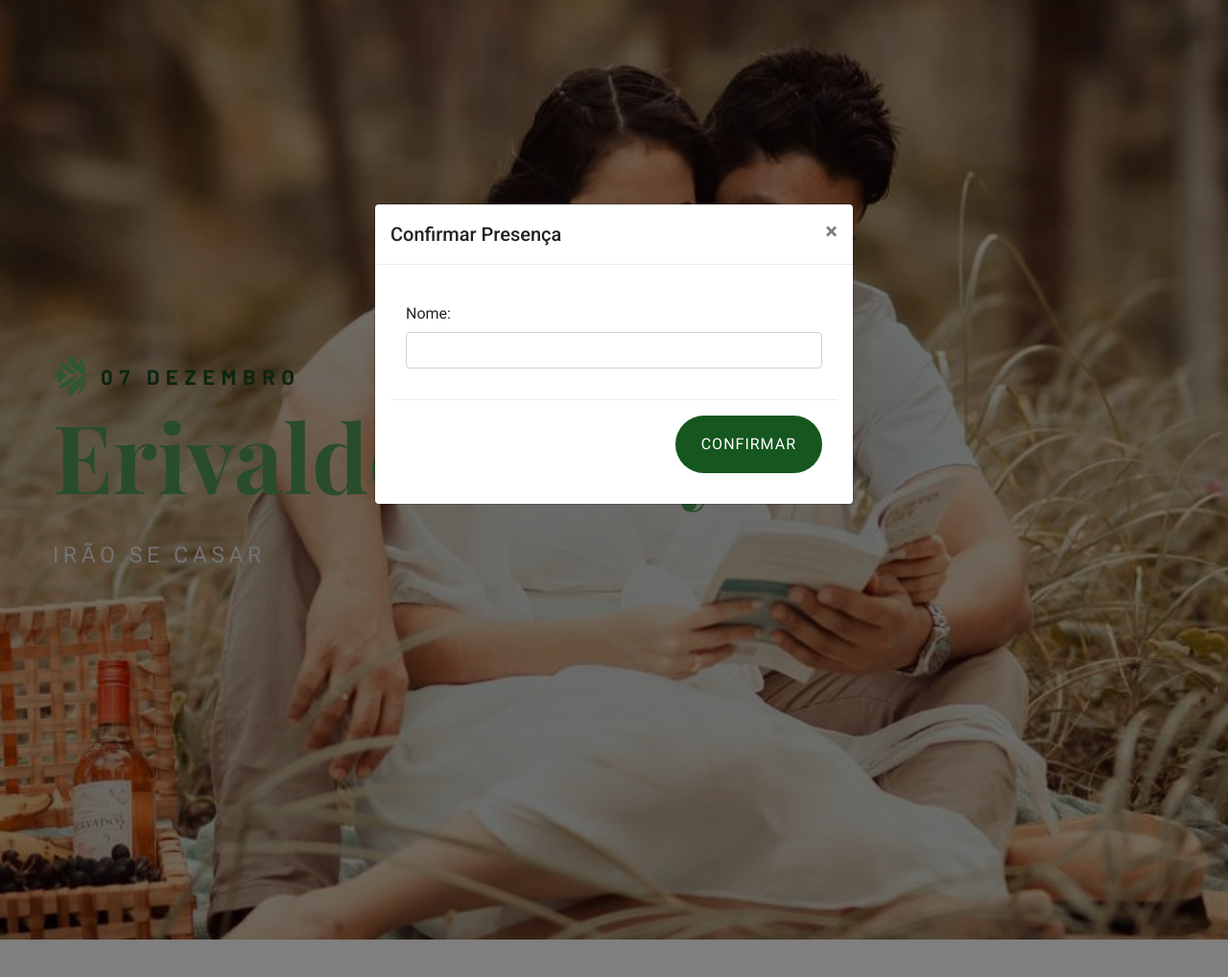
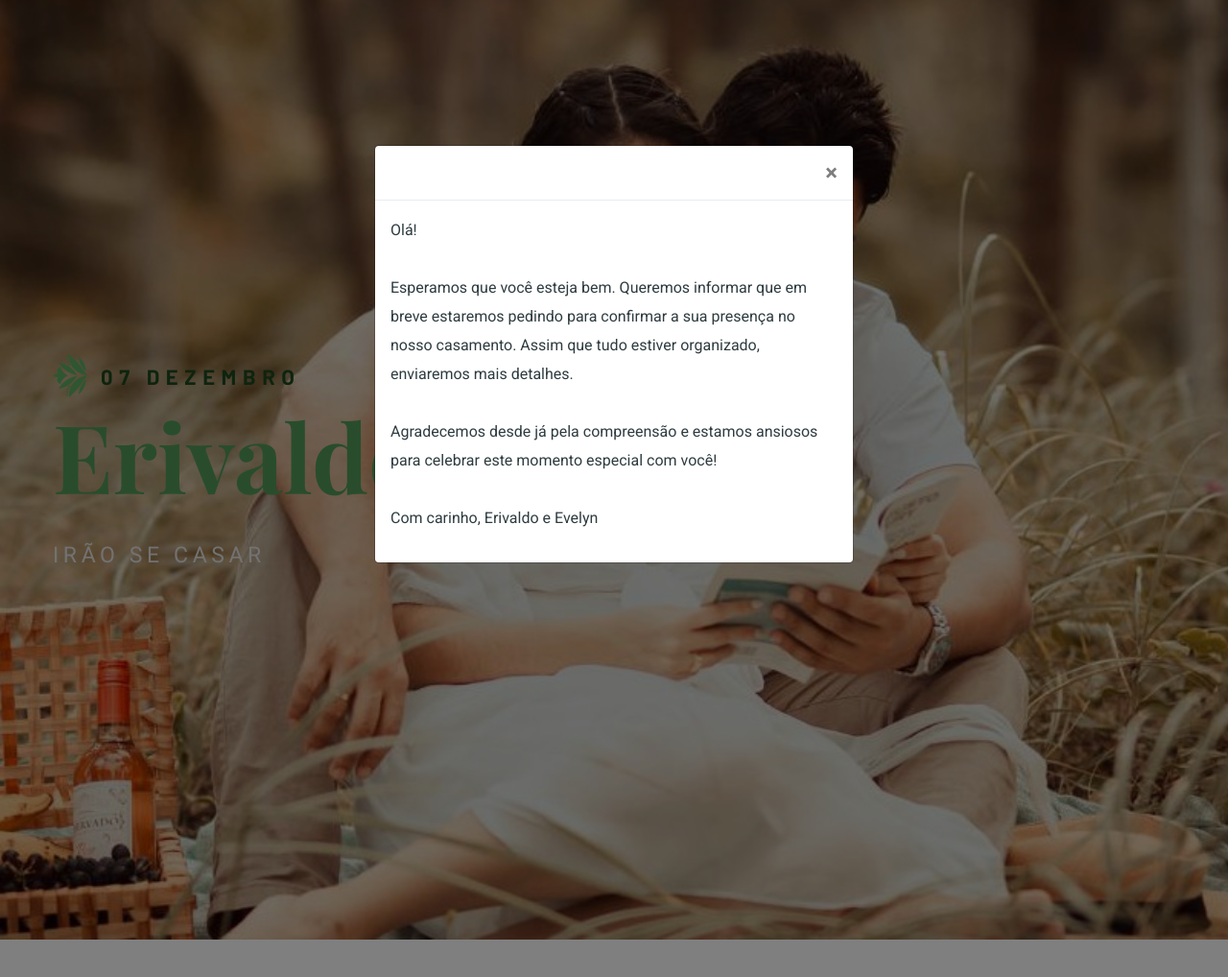
Before and after one commit to erivaldolourenco/meu-casamento, a Django app: page / in a window 1280 px wide, after a click on "CONFIRMAR PRESENÇA". Shown: the part 302-1320 px from the top of the page at 96% size. Run offline with Django 5.2, Linux system fonts and the light colour scheme; some libraries are stand-ins or nearby versions; grey boxes are pictures that could not be loaded.

Commit message:
Mensagem para convidados.

```diff
--- a/webpage/templates/index.html
+++ b/webpage/templates/index.html
@@ -251,24 +251,40 @@
             <div class="modal-dialog modal-dialog-centered">
                 <div class="modal-content">
                     <div class="modal-header">
-                        <h5 class="modal-title" id="exampleModalLabel">Confirmar Presença</h5>
+                        <h5 class="modal-title" id="exampleModalLabel"></h5>
                         <button type="button" class="close" data-dismiss="modal" aria-label="Close">
                             <span aria-hidden="true">&times;</span>
                         </button>
                     </div>
                     <div class="modal-body">
-                        <form action="{% url 'presenca' %}" method="post">{% csrf_token %}
-                            <div class="modal-body">
-
-                                <div class="form-group">
-                                    <label for="nome-convidado" class="col-form-label">Nome:</label>
-                                    <input type="text" class="form-control" id="nome-convidado"  name="nome-convidado">
-                                </div>
-                            </div>
-                            <div class="modal-footer">
-                                <button type="submit" class="btn btn-primary">Confirmar</button>
-                            </div>
-                        </form>
+                        {#                        <form action="{% url 'presenca' %}" method="post">{% csrf_token %}#}
+                        {#                            <div class="modal-body">#}
+                        {##}
+                        {#                                <div class="form-group">#}
+                        {#                                    <label for="nome-convidado" class="col-form-label">Nome:</label>#}
+                        {#                                    <input type="text" class="form-control" id="nome-convidado"  name="nome-convidado">#}
+                        {#                                </div>#}
+                        {#                            </div>#}
+                        {#                            <div class="modal-footer">#}
+                        {#                                <button type="submit" class="btn btn-primary">Confirmar</button>#}
+                        {#                            </div>#}
+                        {#                        </form>#}
+                        <p>
+                            Olá!
+                            <br>
+                            <br>
+                            Esperamos que você esteja bem. Queremos informar que em breve estaremos pedindo para
+                            confirmar a sua presença no nosso casamento. Assim que tudo estiver organizado, enviaremos
+                            mais detalhes.
+                            <br>
+                            <br>
+                            Agradecemos desde já pela compreensão e estamos ansiosos para celebrar este momento especial
+                            com você!
+                            <br>
+                            <br>
+                            Com carinho,
+                            Erivaldo e Evelyn
+                        </p>
                     </div>
                 </div>
             </div>
```
